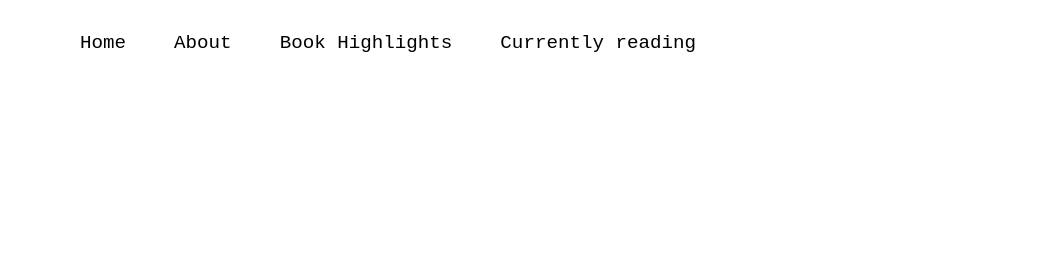
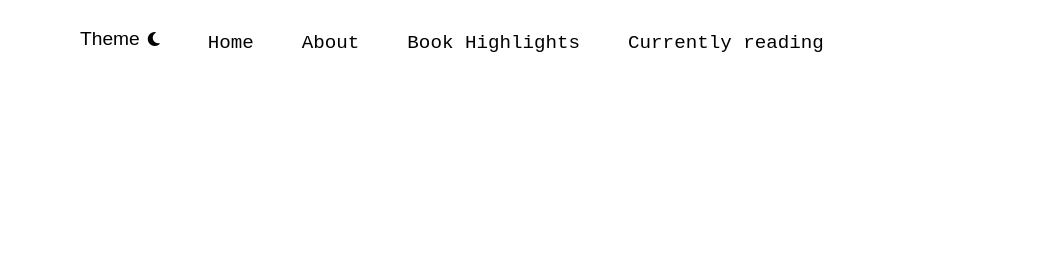
Before and after one commit to AmudhaSurabhi/aravind, a plain HTML site: page index.html in a window 1280 px wide. Shown: the top 280 px of the page, 0-1047 px from the left. Drawn offline with Linux system fonts and the light colour scheme.

Commit message:
Update index.html

```diff
--- a/index.html
+++ b/index.html
@@ -15,9 +15,13 @@
           <span></span>
           <span></span>
         </div>
-
         <nav class="nav-menu" id="nav-menu">
           <ul>
+            <li class="theme-item">
+              <button id="themeToggle">
+                  Theme <i class="fas fa-moon"></i>
+              </button>
+            </li>
             <li><a href="#home">Home</a></li>
             <li><a href="#about">About</a></li>
             <li><a href="#book-highlights">Book Highlights</a></li>
```
